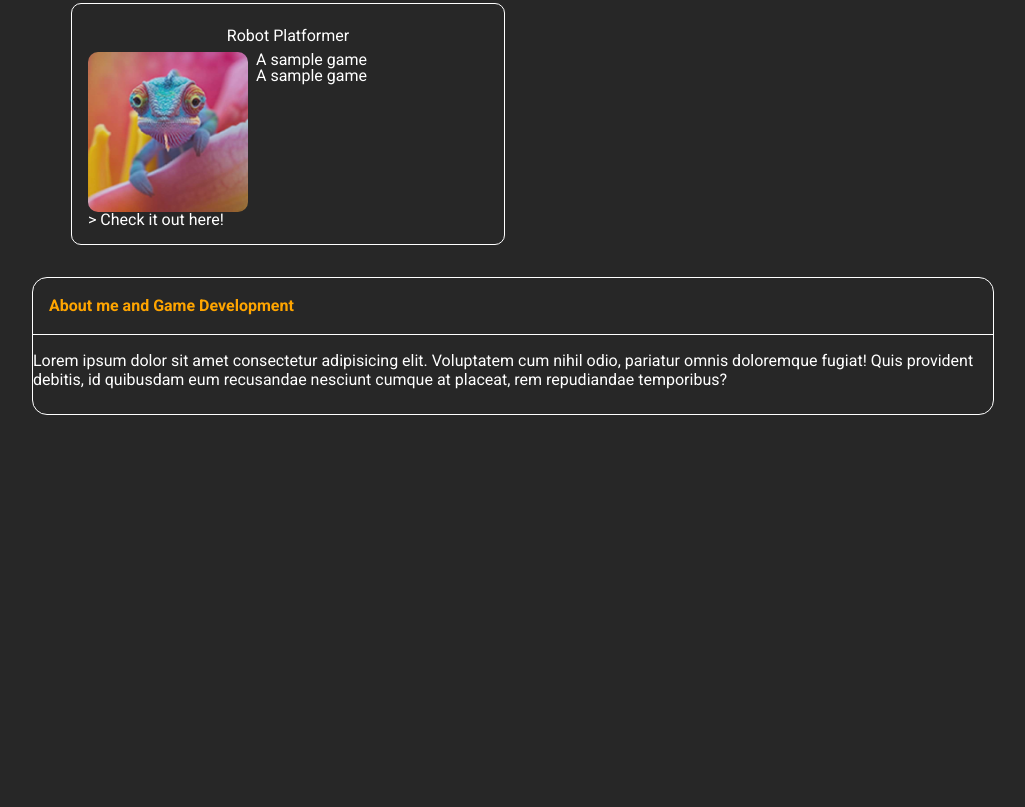
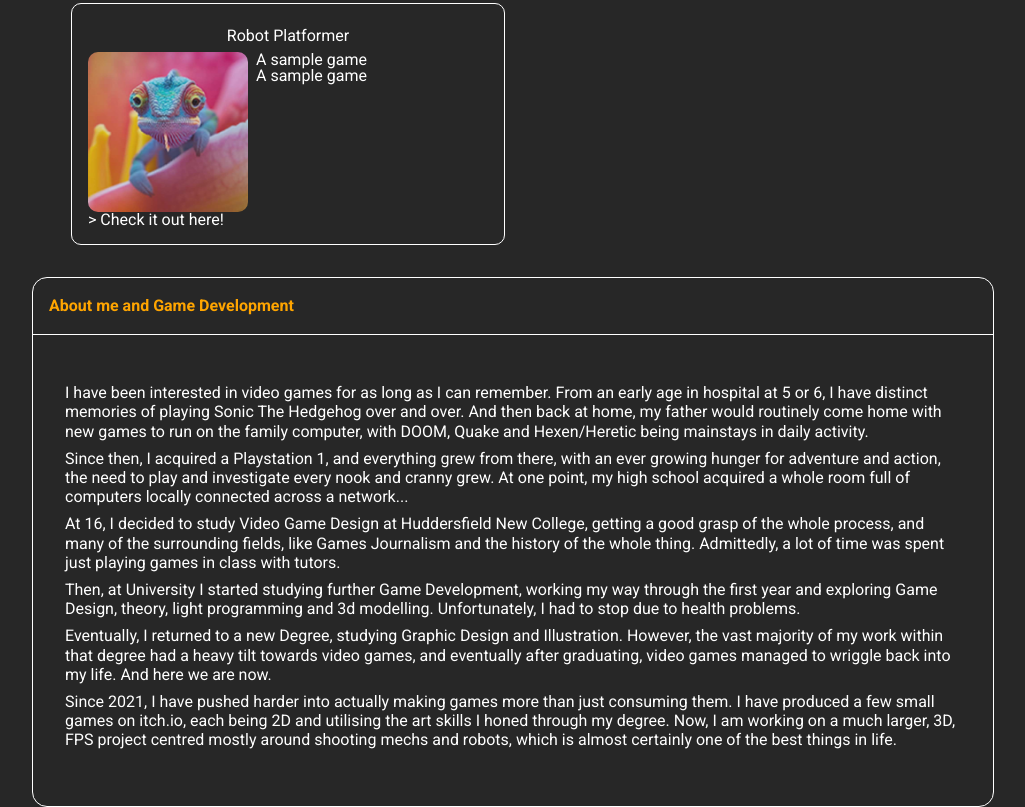
Before and after one commit to SuperHeavyBallet/SHB, a plain HTML site: page index.html in a window 1280 px wide. Shown: the part 1834-2641 px from the top of the page, without its empty margins (127-1152 px from the left). Before the commit the page ends 2249 px from the top, so only its background shows below. Drawn offline with Linux system fonts and the light colour scheme.

Commit message:
About content

```diff
--- a/css/styles.css
+++ b/css/styles.css
@@ -706,3 +706,19 @@ li{
   flex-direction: row;
   align-items: center;
 }
+
+.about-container{
+  display: flex;
+  flex-direction: row ;
+  width: 60rem;
+  border: 1px solid white;
+  border-radius: 15px;
+}
+
+.about-text{
+  padding: 2rem;
+}
+
+.hidden{
+  display: none;
+}
--- a/index.html
+++ b/index.html
@@ -226,23 +226,18 @@
 
                 </ul>
              </div>
+        </div>
 
     </div>
+    </div>
+    <!--Web Design Column END-->
 
-
-    </div>
-
-
-
-
-    </div>
-    <!--Web Design Column-->
-
-    <!--Game Design Column-->
+    <!--Game Design Column START-->
     <div class="type-tab" id="skills-game">
         <div class="tab-section first-section">
+             <!--Head Strip With SVGs-->
         <div class="tab-title">
-            <h5><strong>My Skills:</strong> </h5>  <!--Unity-->
+            <h5><strong>My Skills:</strong> </h5>
             <svg xmlns="http://www.w3.org/2000/svg" fill="#FFF" viewBox="0 0 128 128"><path d="M59.049 0 7.339 29.855V89.56l19.825-11.45V54.714c.009-.402.225-.771.573-.967a1.13 1.13 0 0 1 1.129-.008l24.087 13.9a2.275 2.275 0 0 1 1.133 1.97v27.8a1.156 1.156 0 0 1-.565.98 1.131 1.131 0 0 1-1.124.012l-20.27-11.718-19.832 11.46L63.991 128l51.702-29.856-19.817-11.46-20.261 11.703a1.151 1.151 0 0 1-1.124-.008 1.145 1.145 0 0 1-.568-.976V69.608c0-.82.424-1.56 1.133-1.968L99.13 53.737a1.119 1.119 0 0 1 1.124.008c.352.196.572.565.575.967v23.396l19.83 11.454V29.855h-.009L68.96 0v22.9l20.26 11.696c.347.204.555.577.555.984 0 .403-.212.773-.555.976L65.137 50.468a2.302 2.302 0 0 1-2.27 0L38.791 36.556a1.122 1.122 0 0 1-.56-.976 1.127 1.127 0 0 1 .56-.984L59.048 22.9zm0 0"/></svg>
             <svg version="1.1" id="Layer_1" xmlns="http://www.w3.org/2000/svg" xmlns:xlink="http://www.w3.org/1999/xlink" x="0px" y="0px"
             width="100%" viewBox="0 0 500 500" enable-background="new 0 0 500 500" xml:space="preserve">
@@ -688,8 +683,6 @@
                         </ul>
                 </div>
         </div>
-
-
     </div>
 
         <div class="tab-section">
@@ -722,18 +715,15 @@
 
                     </ul>
                 </div>
-
             </div>
-
-
         </div>
-
-
-
     </div>
+     <!--Game Design Column END-->
 
     <!--Video Edit Column-->
     <div class="type-tab" id="skills-video">
+
+        <!--Video Editing Skills Top Strip with SVGs-->
         <div class="tab-section first-section">
                     <div class="tab-title">
                         <h5><strong>My Skills:</strong></h5>
@@ -838,6 +828,7 @@
 
                     <div class="tab-content">
                         <div class="experience-section">
+                            <!--Video Editing Skills List with SVGs-->
                     <ul>
                         <li>
                             <svg style="enable-background:new 0 0 240 234" version="1.1" viewBox="0 0 240 234" xml:space="preserve" xmlns="http://www.w3.org/2000/svg">
@@ -914,8 +905,8 @@
             </div>
         </div>
 
+        <!--Video Editing Experience Top Strip-->
         <div class="tab-section">
-
             <div class="tab-title">
                 <h5>Experience:</h5>
             </div>
@@ -930,69 +921,50 @@
                         <li>Helped build channels from a few hundred subscribers to 50k, 100k and over 200k with sustained effort.</li>
                         <li>Created content which directly reshaped the entire fitness industry, reaching over 5 million viewers.</li>
                         <li>Created teaser/promo trailers for independent game developers to help boost audience interaction.</li>
-
                     </ul>
                 </div>
-
-
-
             </div>
-
-
         </div>
-
 
     </div>
      <!--Video Edit Column-->
 
 </div>
 
-</div>
+<!--Work Example Cards-->
 
+<!--Web Work Example Cards-->
 <div class="work-example-container" id="web-work-container">
     <h5>Web Work Examples</h5>
 <div class="work-examples" id="web-work-examples">
 </div>
-
-
 </div>
 
+<!--Game Work Example Cards-->
 <div class="work-example-container" id="game-work-container">
     <h5>Game Work Examples</h5>
 <div class="work-examples" id="game-work-examples">
 </div>
-
-
-
-
-
 </div>
 
+<!--Video Work Example Cards-->
 <div class="work-example-container" id="video-work-container">
     <h5>Video Work Examples</h5>
-
 <div class="work-examples" id="video-work-examples">
 </div>
-
-
-
-
-
-
 </div>
 
 <!--About Me In this field-->
 
-<div class="type-tabs-container">
 
     <div class="about-container" id="about-web">
         <div class="type-tab">
             <div class="tab-section">
                 <div class="tab-title">
                     <h5><strong>About me and Web Design</strong></h5>
-
                 </div>
-        <p>Lorem ipsum dolor sit amet consectetur adipisicing elit. Voluptatem cum nihil odio, pariatur omnis doloremque fugiat! Quis provident debitis, id quibusdam eum recusandae nesciunt cumque at placeat, rem repudiandae temporibus?</p>
+                <p>I entered Web Development primarily out of interest, and the need to build tools to help promote and log my other projects, such as blog posts, devlogs and online stores.</p>
+                <p>Throughout the learning progress I quickly realised how deep and powerful (and chaotic) web development really was, so naturally my curiosity took over and I began to plunger further and further into the field.</p>
             </div>
         </div>
     </div>
@@ -1002,9 +974,15 @@
             <div class="tab-section">
                 <div class="tab-title">
                     <h5><strong>About me and Game Development</strong></h5>
-
                 </div>
-        <p>Lorem ipsum dolor sit amet consectetur adipisicing elit. Voluptatem cum nihil odio, pariatur omnis doloremque fugiat! Quis provident debitis, id quibusdam eum recusandae nesciunt cumque at placeat, rem repudiandae temporibus?</p>
+                <div class="about-text">
+                <p>I have been interested in video games for as long as I can remember. From an early age in hospital at 5 or 6, I have distinct memories of playing Sonic The Hedgehog over and over. And then back at home, my father would routinely come home with new games to run on the family computer, with DOOM, Quake and Hexen/Heretic being mainstays in daily activity.</p>
+                <p>Since then, I acquired a Playstation 1, and everything grew from there, with an ever growing hunger for adventure and action, the need to play and investigate every nook and cranny grew. At one point, my high school acquired a whole room full of computers locally connected across a network...</p>
+                <p>At 16, I decided to study Video Game Design at Huddersfield New College, getting a good grasp of the whole process, and many of the surrounding fields, like Games Journalism and the history of the whole thing. Admittedly, a lot of time was spent just playing games in class with tutors.</p>
+                <p>Then, at University I started studying further Game Development, working my way through the first year and exploring Game Design, theory, light programming and 3d modelling. Unfortunately, I had to stop due to health problems.</p>
+                <p>Eventually, I returned to a new Degree, studying Graphic Design and Illustration. However, the vast majority of my work within that degree had a heavy tilt towards video games, and eventually after graduating, video games managed to wriggle back into my life. And here we are now.</p>
+                <p>Since 2021, I have pushed harder into actually making games more than just consuming them. I have produced a few small games on itch.io, each being 2D and utilising the art skills I honed through my degree. Now, I am working on a much larger, 3D, FPS project centred mostly around shooting mechs and robots, which is almost certainly one of the best things in life.</p>
+            </div>
         </div>
         </div>
     </div>
@@ -1014,14 +992,27 @@
             <div class="tab-section">
                 <div class="tab-title">
                 <h5><strong>About me and Video Editing/Production</strong></h5>
+                </div>
+                <div class="about-text">
+                    <p>I started Video Editing freelance in 2016, looking for creative work I could complete remotely while travelling. In the end, I settled down in the UK but still had the desire to continue in this highly intereresting field.</p>
+                    <p>Over the years I have helped many other channels as well as my own to grow and produce exciting, engaging content that the audience ultimately perceives as highly valuable, which is essential to the quality of that channels' growth and overall assurance of quality and trustworthiness.</p>
+                    <p>Overall, I find video editing to be an engaging, exciting and highly varied way to work with many interesting people, with each piece of work helping to improve the quality of the next.</p>
 
                     </div>
-        <p>Lorem ipsum dolor sit amet consectetur adipisicing elit. Voluptatem cum nihil odio, pariatur omnis doloremque fugiat! Quis provident debitis, id quibusdam eum recusandae nesciunt cumque at placeat, rem repudiandae temporibus?</p>
                </div>
         </div>
     </div>
 
+
+
+
+<!--END MAIN CONTENT-->
 </div>
+
+
+
+
+
 
 
 </body>
```
Lines whose indentation alone changed are shown as unchanged.
